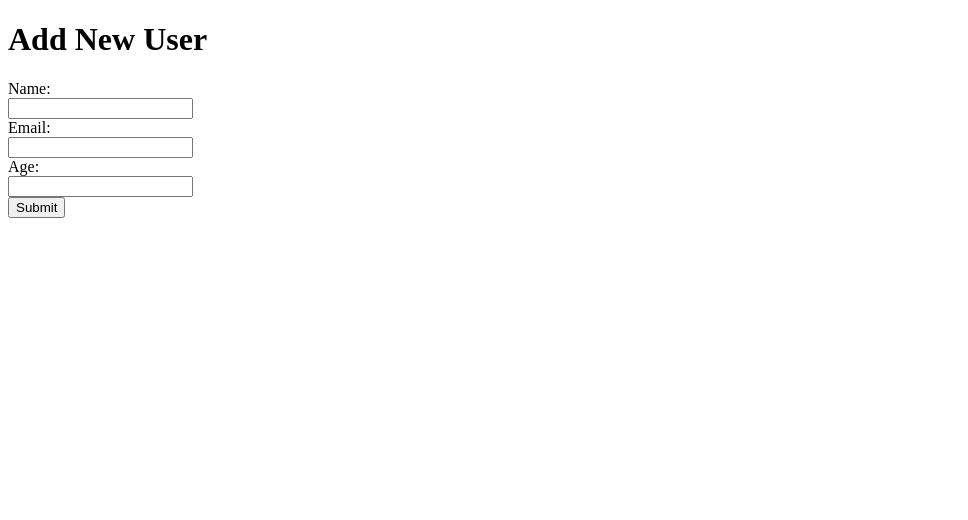
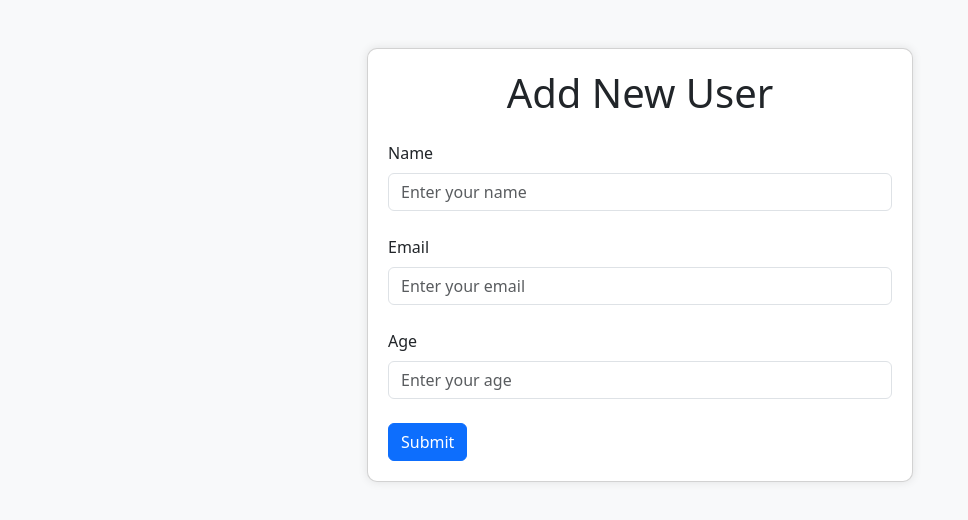
Before and after one commit to zakariaxw/AliensRestaurant, a website: page home.html in a window 1280 px wide. Shown: the whole page, without its empty margins (0-968 px from the left). Drawn offline with nearby package versions, Linux system fonts and the light colour scheme.

Commit message:
second edition

```diff
--- a/UserData.json
+++ b/UserData.json
@@ -22,5 +22,11 @@
     "name": "kakzu",
     "email": "nothing@mail.com",
     "age": "14"
+  },
+  {
+    "id": 5,
+    "name": "testupdated",
+    "email": "za63@gmail.com",
+    "age": "44"
   }
 ]
--- a/home.html
+++ b/home.html
@@ -1,21 +1,50 @@
 <!DOCTYPE html>
 <html lang="en">
+
 <head>
-  <meta charset="UTF-8">
-  <meta name="viewport" content="width=device-width, initial-scale=1.0">
-  <title>Add User</title>
+    <meta charset="UTF-8">
+    <meta name="viewport" content="width=device-width, initial-scale=1.0">
+    <title>Add User</title>
+    <link rel="stylesheet" href="https://cdn.jsdelivr.net/npm/bootstrap@5.3.2/dist/css/bootstrap.min.css"
+        integrity="sha384-T3c6CoIi6uLrA9TneNEoa7RxnatzjcDSCmG1MXxSR1GAsXEV/Dwwykc2MPK8M2HN" crossorigin="anonymous">
+    <style>
+        body {
+            background-color: #f8f9fa;
+        }
+        .form-card {
+            background-color: #fff;
+            border-radius: 10px;
+            box-shadow: 0 0 10px rgba(0, 0, 0, 0.1);
+            padding: 20px;
+        }
+    </style>
 </head>
+
 <body>
-  <h1>Add New User</h1>
+    <div class="container">
+        <div class="row justify-content-center mt-5">
+            <div class="col-md-6">
+                <div class="card form-card">
+                    <h1 class="card-title text-center mb-4">Add New User</h1>
+                    <form action="/adduser" method="POST">
+                        <div class="mb-4">
+                            <label for="name" class="form-label">Name</label>
+                            <input type="text" id="name" name="name" class="form-control" placeholder="Enter your name" />
+                        </div>
+                        <div class="mb-4">
+                            <label for="email" class="form-label">Email</label>
+                            <input type="email" id="email" name="email" class="form-control" placeholder="Enter your email" />
+                        </div>
+                        <div class="mb-4">
+                            <label for="age" class="form-label">Age</label>
+                            <input type="number" id="age" name="age" class="form-control" placeholder="Enter your age" />
+                        </div>
+                        <button type="submit" class="btn btn-primary btn-block">Submit</button>
+                    </form>
+                </div>
+            </div>
+        </div>
+    </div>
+</body>
 
-  <form action="/adduser" method="POST">
-    <label for="name">Name:</label><br>
-    <input type="text" id="name" name="name"><br>
-    <label for="email">Email:</label><br>
-    <input type="email" id="email" name="email"><br>
-    <label for="age">Age:</label><br>
-    <input type="number" id="age" name="age"><br>
-    <button type="submit">Submit</button>
-  </form>
-</body>
 </html>
```
